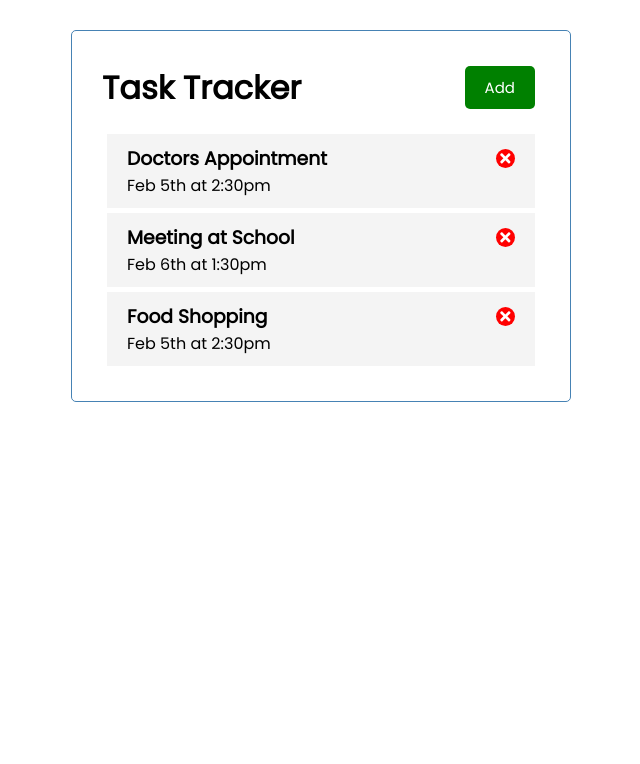
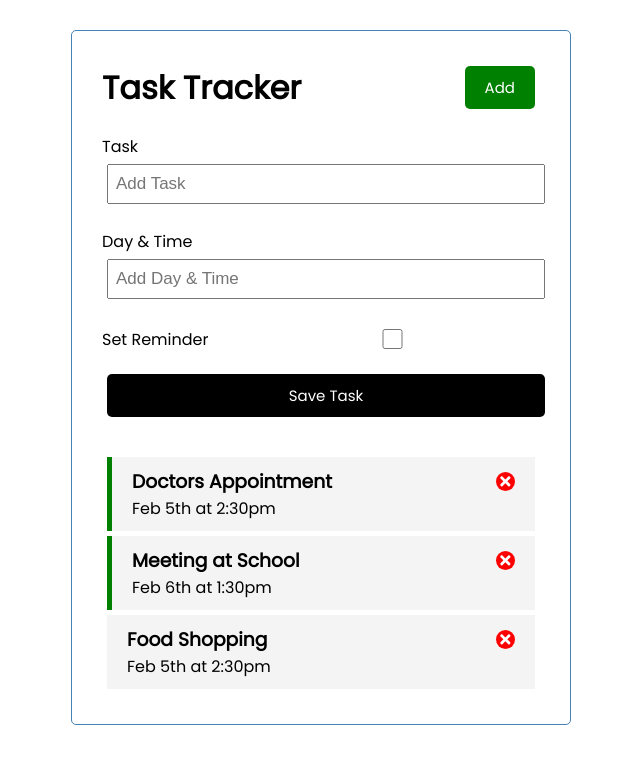
Before and after one commit to CzerPDX/fs-weather, a React (Create React App) app in the folder examples/react-crash-course/react-task-tracker/: page / in a window 1280 px wide. Shown: the top 764 px of the page, without its empty margins (319-959 px from the left). Built offline with nearby package versions, Linux system fonts and the light colour scheme.

Commit message:
can now add tasks in example task tracker

```diff
--- a/examples/react-crash-course/react-task-tracker/src/App.js
+++ b/examples/react-crash-course/react-task-tracker/src/App.js
@@ -3,6 +3,7 @@
 import taskData from './taskData.json';  // Global State original source: An array of JSON objects, each of which is a task
 import Header from './components/Header'
 import Tasks from './components/Tasks'
+import AddTask from './components/AddTask'
 
 const App = () => {
   // This program uses global state
@@ -17,13 +18,54 @@
   */
   const [tasks, setTasks] = useState(taskData)
 
+  // Add A Task
+  const addTask = (task) => {
+    console.log(task)
+    // Usually the backend would handle assigning an ID, so we will just assign a random number
+    // This is not a real solution for creating an id lol
+    const id = Math.floor(Math.random() * 10000) + 1
+    // Create the new task
+    const newTask = {
+      ...task,
+      id: id
+    }
+    // Now that we have the new task, create an array that contains all of the current tasks (using ...tasks)
+    // and add the newTask onto the end.
+    const newTaskArray = [...tasks, newTask]
+    setTasks(newTaskArray)
+  }
+
   // Delete Task
   const deleteTask = (id) => {
     console.log('delete', id)
 
     // First filter out the id you don't want
     const newTaskList = tasks.filter((task) => task.id !== id )
-    setTasks(newTaskList);
+    setTasks(newTaskList)
+  }
+
+  // Toggle Reminder
+  /*
+    Double-clicking a task in the list will set the 'reminder' field of the task data to the opposite of
+    whatever it is currently set to.
+      - If 'reminder' is "true" it will render with a green border.
+  */
+  const toggleReminder = (id) => {
+    // console.log(id)
+    const updatedReminderTaskList = tasks.map((task) => {
+      let returnTask
+      if (task.id === id) {
+        returnTask = {
+          ...task,                    // copies all of the existing fields in task
+          reminder: !task.reminder    // Opposite of the current value
+        }
+      }
+      else {
+        returnTask = task
+      }
+      return returnTask
+    })
+    setTasks(updatedReminderTaskList)
   }
 
   // This is the root App component. Everything displayed at localhost:3000 is displayed here.
@@ -37,9 +79,11 @@
           headerBtnText='Add'
           headerTitle='Task Tracker'
         />
+        <AddTask onAdd={addTask} />
         <Tasks
           tasks={tasks}
           onDelete={deleteTask}
+          onToggle={toggleReminder}
         />
       </div>
     </div>
--- /dev/null
+++ b/examples/react-crash-course/react-task-tracker/src/components/AddTask.js
@@ -0,0 +1,64 @@
+import { useState } from 'react'
+
+const AddTask = ({ onAdd }) => {
+  const [text, setText] = useState('')
+  const [day, setDay] = useState('')
+  const [reminder, setReminder] = useState(false)
+
+  // We do not want to call onAdd directly so we do the following
+  const onSubmit = (error) => {
+    error.preventDefault()      // Do not automatically go to a new page once submission happens.
+
+    // Validate the task "text" exists because it is required
+    if (!text) {
+      alert('Please add a task')
+    }
+
+    // Send the data for the new task to onAdd
+    onAdd({ text, day, reminder })
+
+    // Clear the form
+    setText('')
+    setDay('')
+    setReminder(false)
+  }
+
+  return (
+    <form className='add-form' onSubmit={onSubmit}>
+      <div className='form-control'>
+        <label>Task</label>
+        <input
+          type='text'
+          placeholder='Add Task'
+          value={text}
+          // Get the new value whenever someone updates the "Task" text
+          onChange={(changeEvent) => setText(changeEvent.target.value)}
+        />
+      </div>
+      <div className='form-control'>
+        <label>Day & Time</label>
+        <input
+          type='text'
+          placeholder='Add Day & Time'
+          value={day}
+          // Get the new value whenever someone updates the "Day & Time" text
+          onChange={(changeEvent) => setDay(changeEvent.target.value)}
+        />
+      </div>
+      <div className='form-control form-control-check'>
+        <label>Set Reminder</label>
+        <input
+          type='checkbox'
+          checked={reminder}    // Will set its checked value based on the value of "reminder"
+          value={reminder}
+          // Get the new value whenever someone updates the "Reminder" checkbox
+          onChange={(changeEvent) => setReminder(changeEvent.currentTarget.checked)}
+        />
+      </div>
+
+      <input type='submit' value='Save Task' className='btn btn-block' />
+    </form>
+  )
+}
+
+export default AddTask
--- a/examples/react-crash-course/react-task-tracker/src/components/Task.js
+++ b/examples/react-crash-course/react-task-tracker/src/components/Task.js
@@ -1,8 +1,18 @@
 import Xbtn from './Xbtn'
+// State gets passed down. Events get passed up.
 
-const Task = ({ task, onDelete }) => {
+
+const Task = ({ task, onDelete, onToggle }) => {
+  // Handle Reminders
+  let addReminder = '';
+  // If the task has reminders on
+  if (task.reminder) {
+    // Set addReminder so it adds the class onto the div
+    addReminder = 'reminder'
+  }
+
   return (
-    <div className='task'>
+    <div className={`task ${addReminder}`} onDoubleClick={() => onToggle(task.id)}>
       <h3>
         {task.text}
         <Xbtn
--- a/examples/react-crash-course/react-task-tracker/src/components/Tasks.js
+++ b/examples/react-crash-course/react-task-tracker/src/components/Tasks.js
@@ -1,13 +1,14 @@
-import { render } from '@testing-library/react'
 import Task from './Task'
 
-const TaskList = (props) => {
-  if (props.tasks.length > 0) {
-    return props.tasks.map((task) => (
+// Used by Tasks
+const TaskList = ({ tasks, onDelete, onToggle }) => {
+  if (tasks.length > 0) {
+    return tasks.map((task) => (
       <Task
         key={task.id}
         task={task}
-        onDelete={props.onDelete}
+        onDelete={onDelete}
+        onToggle={onToggle}
       />
     ))
   }
@@ -17,13 +18,14 @@
 }
 
 
-const Tasks = (props) => {
+const Tasks = ({ tasks, onDelete, onToggle }) => {
 
   return (
     <div>
       <TaskList
-        tasks={props.tasks}
-        onDelete={props.onDelete}
+        tasks={tasks}
+        onDelete={onDelete}
+        onToggle={onToggle}
       />
     </div>
   )
```
